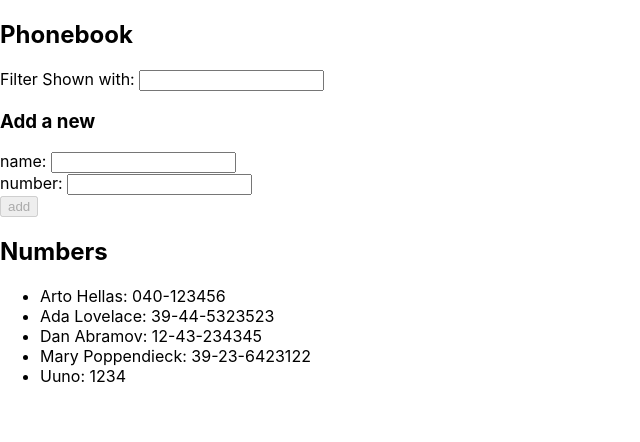
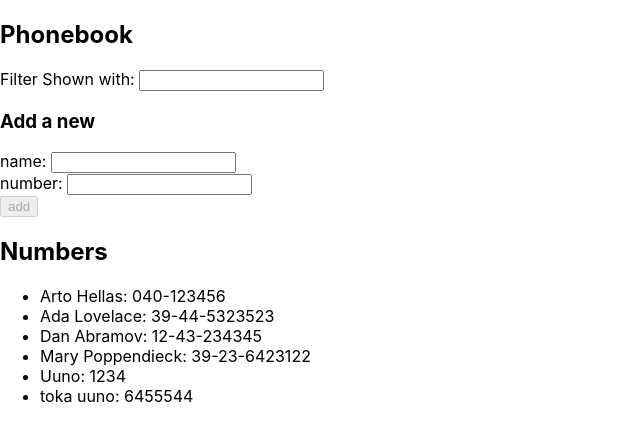
Before and after one commit to RIR/Full-Stack-Open-2019, a React (Create React App) app in the folder osa2/puhelinluettelo/: page / in a window 1280 px wide. Shown: the top 442 px of the page, without its empty margins (0-640 px from the left). Built offline with nearby package versions, Linux system fonts and the light colour scheme; data requests are answered from the project's data file.

Commit message:
2.16 done

```diff
--- a/osa2/puhelinluettelo/db.json
+++ b/osa2/puhelinluettelo/db.json
@@ -24,6 +24,11 @@
       "name": "Uuno",
       "number": "1234",
       "id": 5
+    },
+    {
+      "name": "toka uuno",
+      "number": "6455544",
+      "id": 6
     }
   ]
 }
--- a/osa2/puhelinluettelo/src/App.js
+++ b/osa2/puhelinluettelo/src/App.js
@@ -1,6 +1,6 @@
 import React, { useState, useEffect } from 'react';
-import axios from 'axios';
 import { Persons, PersonForm, Filter } from './components';
+import personService from './services/persons';
 
 const App = () => {
   const [persons, setPersons] = useState([]);
@@ -9,18 +9,15 @@ const App = () => {
   const [filter, setFilter] = useState('');
 
   useEffect(() => {
-    axios.get('http://localhost:3001/persons').then(response => {
-      setPersons(response.data);
-    });
+    personService.getAll().then(initialPersons => setPersons(initialPersons));
   }, []);
 
   const addPerson = event => {
     event.preventDefault();
 
     const add = person => {
-      // TODO
-      axios.post('http://localhost:3001/persons', person).then(response => {
-        setPersons(persons.concat(response.data));
+      personService.create(person).then(returnedPerson => {
+        setPersons(persons.concat(returnedPerson));
         setNewName('');
         setNewNumber('');
       });
--- /dev/null
+++ b/osa2/puhelinluettelo/src/services/persons.js
@@ -0,0 +1,23 @@
+import axios from 'axios';
+const baseUrl = 'http://localhost:3001/persons';
+
+const getAll = () => {
+  const request = axios.get(baseUrl);
+  return request.then(response => response.data);
+};
+
+const create = person => {
+  const request = axios.post(baseUrl, person);
+  return request.then(response => response.data);
+};
+
+// const update = (id, newObject) => {
+//   const request = axios.put(`${baseUrl}/${id}`, newObject);
+//   return request.then(response => response.data);
+// };
+
+export default {
+  getAll: getAll,
+  create: create
+  //   update: update
+};
```
